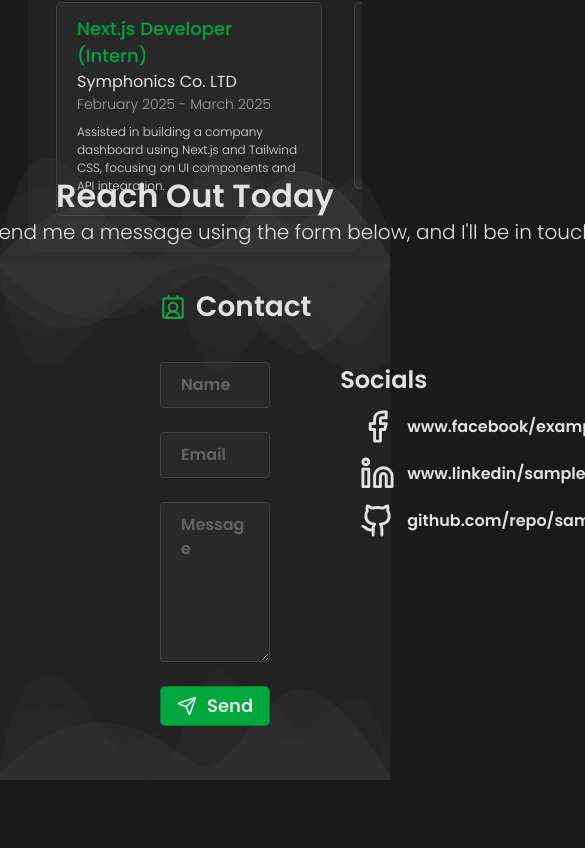
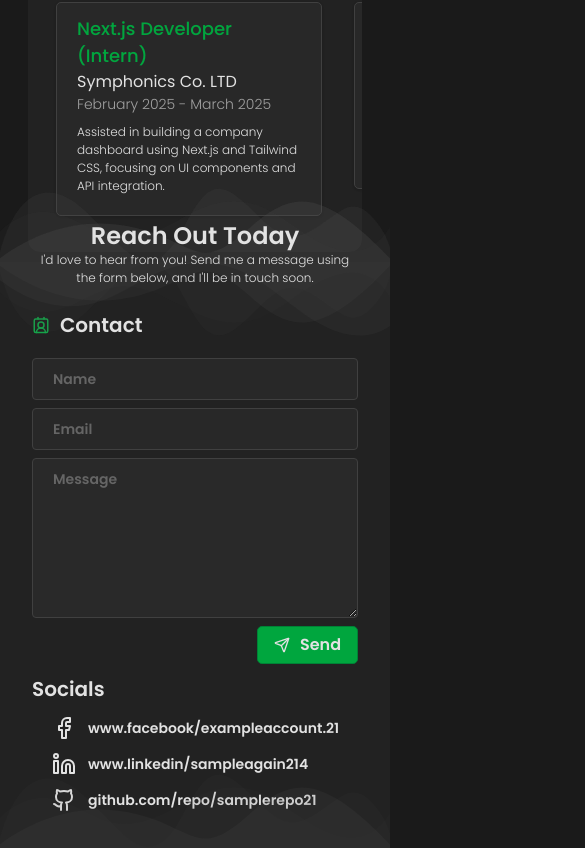
Before and after one commit to Silver-ware/nextjs-portfolio, a Next.js app: page / in a window 390 px wide. Shown: the part 3324-4172 px from the top of the page, 585 px wide, since content can reach past the window. Before the commit the page ends 4104 px from the top, so only its background shows below. Built offline with nearby package versions, Linux system fonts and the light colour scheme.

Commit message:
Contact Section responsiveness

```diff
--- a/sections/Contact.tsx
+++ b/sections/Contact.tsx
@@ -28,8 +28,8 @@ export default function Contact() {
   const [formData, setFormData] = useState<FormDataTypes>({name: "", email: "", message: ""})
 
   return (
-    <footer className="flex flex-col items-start gap-2.5 pt-6 pb-[50px] px-40 w-full bg-[#52525226] relative">
-      <div className="absolute w-full h-[120px] top-[-120px] left-[50%] -translate-x-[50%] scale-y-[-1]">
+    <footer className="flex flex-col items-start gap-2.5 lg:pt-6 pt-12 md:pb-[50px] pb-8 lg:px-[144px] px-8 w-full bg-[#52525226] relative">
+      <div className="absolute w-full lg:h-[120px] md:h-[100px] h-[80px] lg:top-[-120px] md:top-[-100px] top-[-80px] left-[50%] -translate-x-[50%] scale-y-[-1]">
         <Image
           src="/assets/svg/waves-opacity.svg"
           alt="transparent-svg-1"
@@ -41,7 +41,7 @@ export default function Contact() {
           fill
         />
       </div>
-      <div className="absolute w-full h-[120px] top-0 left-[50%] -translate-x-[50%]">
+      <div className="absolute w-full lg:h-[120px] md:h-[100px] h-[80px] top-0 left-[50%] -translate-x-[50%]">
         <Image src="/assets/svg/waves.svg" alt="transparent-svg-1" fill />
         <Image
           src="/assets/svg/waves-opacity.svg"
@@ -49,11 +49,11 @@ export default function Contact() {
           fill
         />
       </div>
-      <div className="inline-flex w-full flex-col items-center justify-center absolute top-[-81px] left-[50%] -translate-x-[50%]">
-        <h2 className="relative w-fit font-semibold text-[#e2e2e2] text-[32px] tracking-[0] leading-[30px] whitespace-nowrap">
+      <div className="inline-flex w-full flex-col items-center justify-center absolute lg:top-[-81px] md:top-[-61px] top-[-41px] left-[50%] -translate-x-[50%]">
+        <h2 className="relative w-fit font-semibold text-[#e2e2e2] lg:text-[32px] text-2xl tracking-[0] leading-[30px] whitespace-nowrap">
           Reach Out Today
         </h2>
-        <p className="relative w-fit font-light text-[#e2e2e2] text-xl tracking-[0] leading-[42px] whitespace-nowrap">
+        <p className="relative w-fit font-light text-[#e2e2e2] lg:text-xl text-xs text-center tracking-[0] lg:leading-[32px] leading-[18px] px-8">
           {
             "I'd love to hear from you! Send me a message using the form below, and I'll be in touch soon."
           }
@@ -61,16 +61,16 @@ export default function Contact() {
       </div>
 
       <div className="inline-flex items-center gap-2.5">
-        <ContactRound className="w-[26px] h-[26px] text-[#16A34A]" />
-        <h2 className="relative w-fit font-semibold text-[#e2e2e2] text-[28px] tracking-[0] leading-[normal]">
+        <ContactRound className="md:w-6 w-[18px] md:h-6 h-[18px] stroke-current text-[#16A34A]"  />
+        <h2 className="relative w-fit font-semibold text-[#e2e2e2] lg:text-[28px] md:text-2xl text-xl tracking-[0] leading-[normal]">
           Contact
         </h2>
       </div>
 
-      <div className="flex items-start gap-2.5 px-0 pb-1 pt-6 w-full">
+      <div className="flex md:flex-row flex-col items-start gap-2.5 px-0 pb-1 lg:pt-6 pt-2 w-full">
         <form
           onSubmit={(e) => e.preventDefault()}
-          className="flex flex-col items-start gap-6 pl-0 pr-5 py-0 flex-1 grow"
+          className="flex flex-col items-start lg:gap-6 gap-2 pl-0 md:pr-5 py-0 lg:flex-1 w-full"
         >
           <label htmlFor="name" className="w-full relative z-50">
             <input
@@ -79,26 +79,26 @@ export default function Contact() {
               id="name"
               required
               onChange={(e) => setFormData(prev => ({...prev, name: e.target.value}))}
-              className="peer w-full items-center px-5 py-2.5 bg-[#52525226] rounded border border-solid border-neutral-700 text-neutral-400 text-base font-semibold outline-0 focus:border-[#e2e2e2] focus:placeholder-transparent"
+              className="peer w-full items-center px-5 py-2.5 bg-[#52525226] rounded border border-solid border-neutral-700 text-neutral-400 lg:text-base text-sm font-semibold outline-0 focus:border-[#e2e2e2] focus:placeholder-transparent"
             />
             <span
-            className={`absolute text-neutral-400 py-[1px] font-semibold text-base rounded px-2 left-3 ${!!formData.name ? "-top-[18px] opacity-100" : "top-[10px] opacity-0  peer-focus:opacity-100 peer-focus:-top-[18px]" } bg-[#525252] peer-focus:border peer-focused:border-[#e2e2e2] transition-all duration-200`}
+            className={`absolute text-neutral-400 py-[1px] font-semibold lg:text-base text-sm rounded px-2 left-3 ${!!formData.name ? "-top-[18px] opacity-100" : "top-[10px] opacity-0  peer-focus:opacity-100 peer-focus:-top-[18px]" } bg-[#525252] peer-focus:border peer-focused:border-[#e2e2e2] transition-all duration-200`}
             >
               Name
             </span>
           </label>
 
-          <label htmlFor="name" className="w-full relative z-50">
+          <label htmlFor="email" className="w-full relative z-50">
             <input
               type="email"
               id="email"
               placeholder="Email"
               required
               onChange={(e) => setFormData(prev => ({...prev, email: e.target.value}))}
-              className="peer w-full items-center px-5 py-2.5 bg-[#52525226] rounded border border-solid border-neutral-700 text-neutral-400 text-base font-semibold outline-0 focus:border-[#e2e2e2] focus:placeholder-transparent"
+              className="peer w-full items-center px-5 py-2.5 bg-[#52525226] rounded border border-solid border-neutral-700 text-neutral-400 lg:text-base text-sm font-semibold outline-0 focus:border-[#e2e2e2] focus:placeholder-transparent"
             />
              <span
-            className={`absolute text-neutral-400 py-[1px] font-semibold text-base rounded px-2 left-3 ${!!formData.email ? "-top-[18px] opacity-100" : "top-[10px] opacity-0  peer-focus:opacity-100 peer-focus:-top-[18px]" } bg-[#525252] peer-focus:border peer-focused:border-[#e2e2e2] transition-all duration-200`}
+            className={`absolute text-neutral-400 py-[1px] font-semibold lg:text-base text-sm rounded px-2 left-3 ${!!formData.email ? "-top-[18px] opacity-100" : "top-[10px] opacity-0  peer-focus:opacity-100 peer-focus:-top-[18px]" } bg-[#525252] peer-focus:border peer-focused:border-[#e2e2e2] transition-all duration-200`}
             >
               Emaill
             </span>
@@ -107,7 +107,7 @@ export default function Contact() {
           <textarea
             placeholder="Message"
             required
-            className="flex items-start gap-2.5 pt-2.5 px-5 max-w-full text-wrap max-h-[160px] h-[160px] w-full bg-[#52525226] rounded border border-solid border-neutral-700 text-neutral-400 text-base font-semibold outline-0 focus:border-[#e2e2e2]"
+            className="flex items-start gap-2.5 pt-2.5 px-5 max-w-full text-wrap max-h-[160px] h-[160px] w-full bg-[#52525226] rounded border border-solid border-neutral-700 text-neutral-400 lg:text-base text-sm font-semibold outline-0 focus:border-[#e2e2e2]"
           />
 
           <div className="flex items-center justify-end gap-2.5 w-full rounded">
@@ -115,24 +115,24 @@ export default function Contact() {
               type="submit"
               className="relative z-50 inline-flex items-center justify-center gap-2.5 px-4 py-1.5 bg-green-600 hover:bg-[#085D28] hover:scale-105 transition-all ease-in-out duration-500  rounded-[5px] border border-solid border-green-700 outline-0"
             >
-              <Send className="w-5 h-5 text-[#e2e2e2]" />
-              <div className="text-[#e2e2e2] text-lg relative w-fit mt-[-1.00px] font-semibold tracking-[0] leading-[normal]">
+              <Send className="lg:w-5 lg:h-5 w-4 h-4 text-[#e2e2e2]" />
+              <div className="text-[#e2e2e2] lg:text-lg text-base relative w-fit mt-[-1.00px] font-semibold tracking-[0] leading-[normal]">
                 Send
               </div>
             </button>
           </div>
         </form>
 
-        <div className="flex flex-col items-start gap-3 px-10 py-0 flex-1 self-stretch grow">
-          <h3 className="relative w-fit font-semibold text-[#e2e2e2] text-2xl tracking-[0] leading-[normal]">
+        <div className="flex flex-col items-start gap-3 lg:pl-10 lg:pr-5 py-0">
+          <h3 className="relative w-fit font-semibold text-[#e2e2e2] lg:text-[28px] md:text-2xl text-xl tracking-[0] leading-[normal]">
             Socials
           </h3>
 
           <div className="inline-flex flex-col items-start gap-3 pl-5 pr-0 py-0">
             {socialLinksData.map((social, index) => (
               <div key={index} className="inline-flex items-center gap-3">
-                <social.icon className="w-[35px] h-[35px] text-[#e2e2e2]" />
-                <div className="relative w-fit font-semibold text-[#e2e2e2] text-base tracking-[0] leading-[normal]">
+                <social.icon className="lg:w-[35px] md:w-7 w-6 lg:h-[35px] md:h-7 h-6 text-[#e2e2e2]" />
+                <div className="relative w-fit font-semibold text-[#e2e2e2] lg:text-base text-sm tracking-[0] leading-[normal]">
                   {social.url}
                 </div>
               </div>
@@ -141,7 +141,7 @@ export default function Contact() {
         </div>
       </div>
 
-      <div className="absolute w-full h-[120px] bottom-0 left-[50%] -translate-x-[50%] scale-y-[-1]">
+      <div className="absolute w-full lg:h-[120px] md:h-[100px] h-[80px] bottom-0 left-[50%] -translate-x-[50%] scale-y-[-1]">
         <Image
           src="/assets/svg/waves-opacity.svg"
           alt="transparent-sv-2"
```
